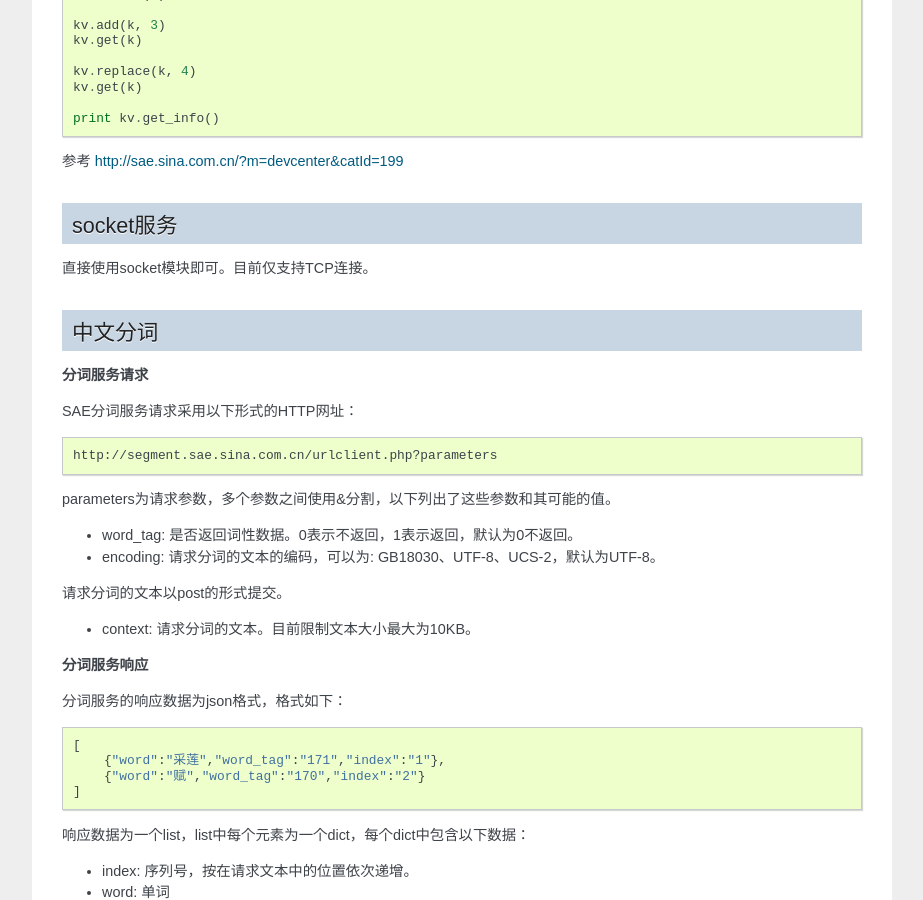
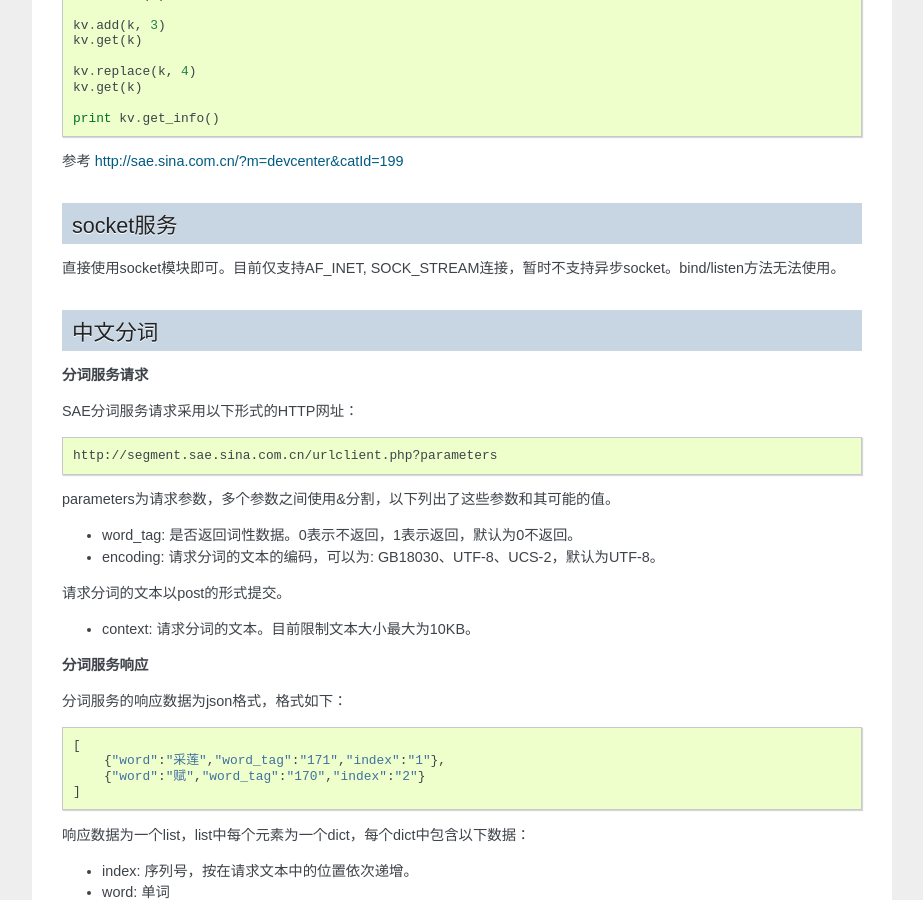
Before and after one commit to sinacloud/sae-python-dev-guide, a Sphinx documentation site: the page built from docs/service.rst, in a window 1280 px wide and 900 px high, scrolled down 9450 px. Shown: the whole window, without its empty margins (198-1121 px from the left). Built offline with Sphinx 7.4.7, drawn with Linux system fonts in a browser that asks for light colours.

Commit message:
Add socket module limitation

```diff
--- a/docs/service.rst
+++ b/docs/service.rst
@@ -580,7 +580,7 @@ sae.kvdb
 socket服务
 -----------------
 
-直接使用socket模块即可。目前仅支持TCP连接。
+直接使用socket模块即可。目前仅支持AF_INET, SOCK_STREAM连接，暂时不支持异步socket。bind/listen方法无法使用。
 
 中文分词
 -------------------
```
